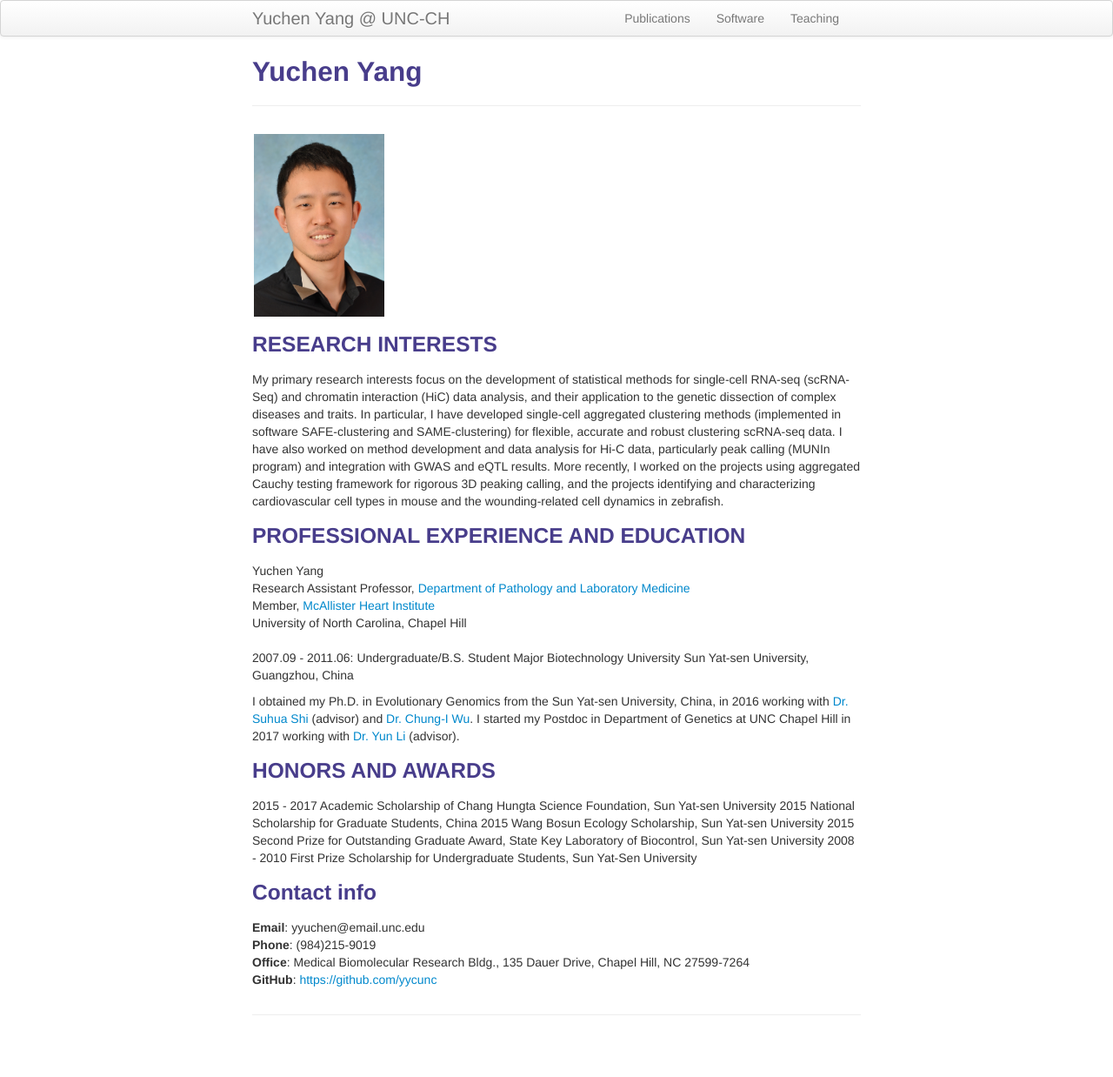
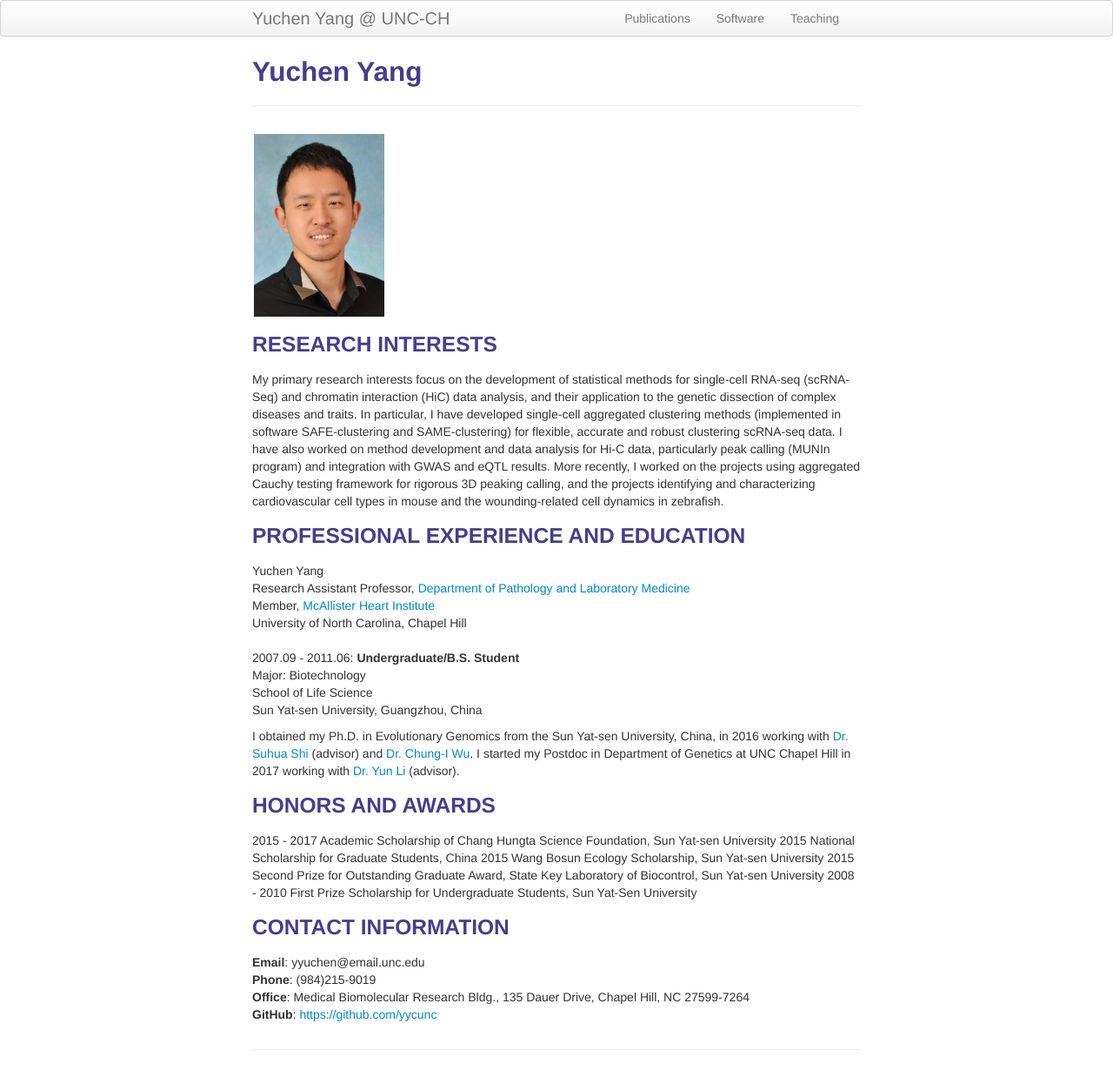
Before and after one commit to yycunc/yycunc.github.io, a Jekyll site: the page built from index.md, in a window 1280 px wide. Shown: the whole page at 87% size. Built offline with Jekyll 4.4.1, drawn with Linux system fonts in a browser that asks for light colours; before the commit the page ends 1198 px from its top, so only the background shows below that.

Commit message:
Update index.md

```diff
--- a/index.md
+++ b/index.md
@@ -28,9 +28,10 @@ My primary research interests focus on the development of statistical methods fo
     </div>
 </div>
 
-2007.09 - 2011.06:	Undergraduate/B.S. Student
-Major  	Biotechnology
-University  	Sun Yat-sen University, Guangzhou, China
+2007.09 - 2011.06:	<b>Undergraduate/B.S. Student</b><br/>
+     Major: Biotechnology<br/>
+     School of Life Science<br/>
+     Sun Yat-sen University, Guangzhou, China<br/>
 
 I obtained my Ph.D. in Evolutionary Genomics from the Sun Yat-sen University, China, in 2016 working with [Dr. Suhua Shi](http://evolution.sysu.edu.cn/Our_team.html) (advisor) and [Dr. Chung-I Wu](https://www.ee.nthu.edu.tw/bschen/files/Chung-I%20Wu%27s%20Home%20Page.htm). I started my Postdoc in Department of Genetics at UNC Chapel Hill in 2017 working with [Dr. Yun Li](https://www.med.unc.edu/genetics/directory/yun-li-phd/) (advisor).
 
@@ -42,7 +43,7 @@ I obtained my Ph.D. in Evolutionary Genomics from the Sun Yat-sen University, Ch
 2008 - 2010 First Prize Scholarship for Undergraduate Students, Sun Yat-Sen University
 
 
-### Contact info
+### CONTACT INFORMATION
 
 <div class="container">
     <div class="row-fluid">
```
